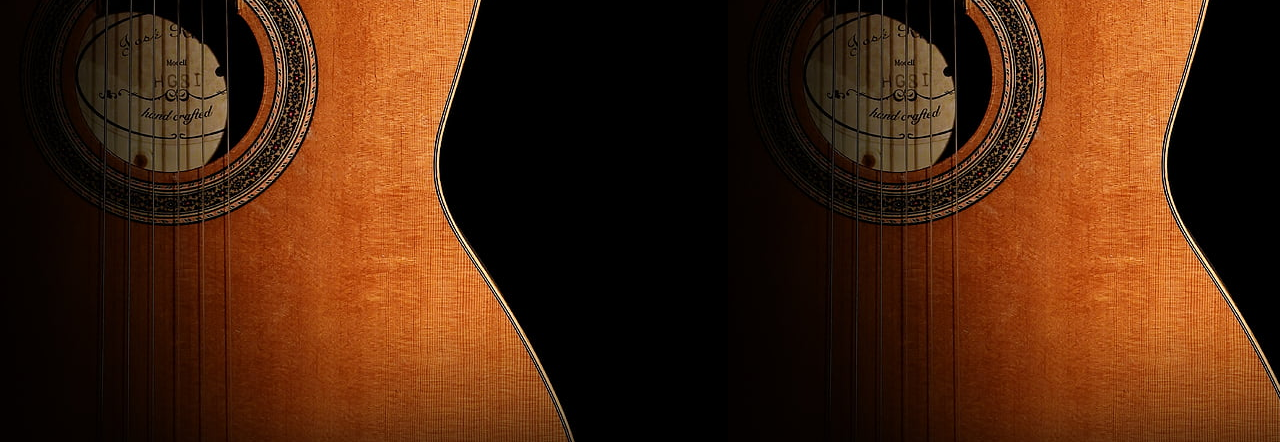
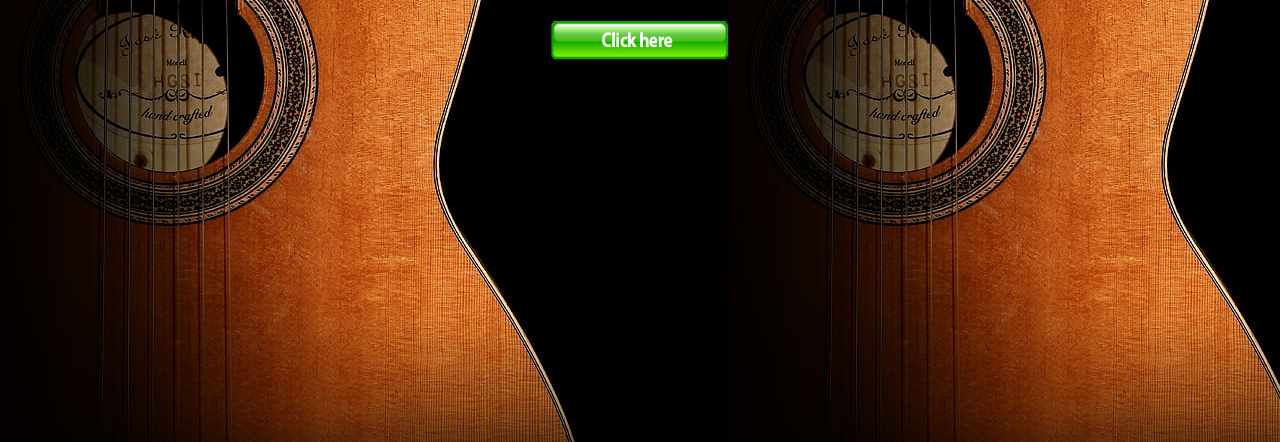
Before and after one commit to BAD-WARIOR/GreatThings, a plain HTML site: page index.html in a window 1280 px wide. Shown: the part 435-877 px from the top of the page. Drawn offline with Linux system fonts and the light colour scheme.

Commit message:
First page
First page for uas

```diff
--- a/index.html
+++ b/index.html
@@ -47,6 +47,7 @@ a:active {
         <p>&nbsp;</p>
         <p style="text-align: center; font-family: Impact, Haettenschweiler, 'Franklin Gothic Bold', 'Arial Black', sans-serif; font-size: 50px;">HELLO EVERYONE!<span style="color: #FF0004">!</span>!</p>
         <p style="text-align: center; font-family: Gotham, 'Helvetica Neue', Helvetica, Arial, sans-serif; font-size: 36px; color: #FFFFFF;"><span style="color: #FF0004"><strong>L</strong></span><span style="color: #FFE74B"><strong>E</strong></span><strong>T'<span style="color: #FF0000">S</span> <span style="color: #00D432">E</span>N<span style="color: #0009BE">J</span>O<span style="color: #FF0003">Y</span> <span style="color: #00FF1D">O<span style="color: #63FF74">U</span>R</span> D<span style="color: #FF0000">A</span><span style="color: #4B8400">Y</span> <span style="color: #960002">W</span>I<span style="color: #FF0003">T</span><span style="color: #008739">H</span> S<span style="color: #99C300">O</span>M<span style="color: #CF0003">E</span> <span style="color: #F8FF00"><span style="color: #FF0000">M</span>E<span style="color: #0A00FF">L</span></span><span style="color: #24FF02">O</span><span style="color: #FF00AE">D</span>Y</strong></p>
+        <p style="text-align: center; font-family: Gotham, 'Helvetica Neue', Helvetica, Arial, sans-serif; font-size: 36px; color: #FFFFFF;"><a href="profile.html"><img src="Click.jpg" width="180" height="40" alt=""/></a></p>
         <p style="text-align: center; font-family: Gotham, 'Helvetica Neue', Helvetica, Arial, sans-serif; font-size: 36px;">&nbsp;</p>
         <p>&nbsp;</p>
         <p>&nbsp;</p>
```
Also changed, not shown: Click.jpg (added).
